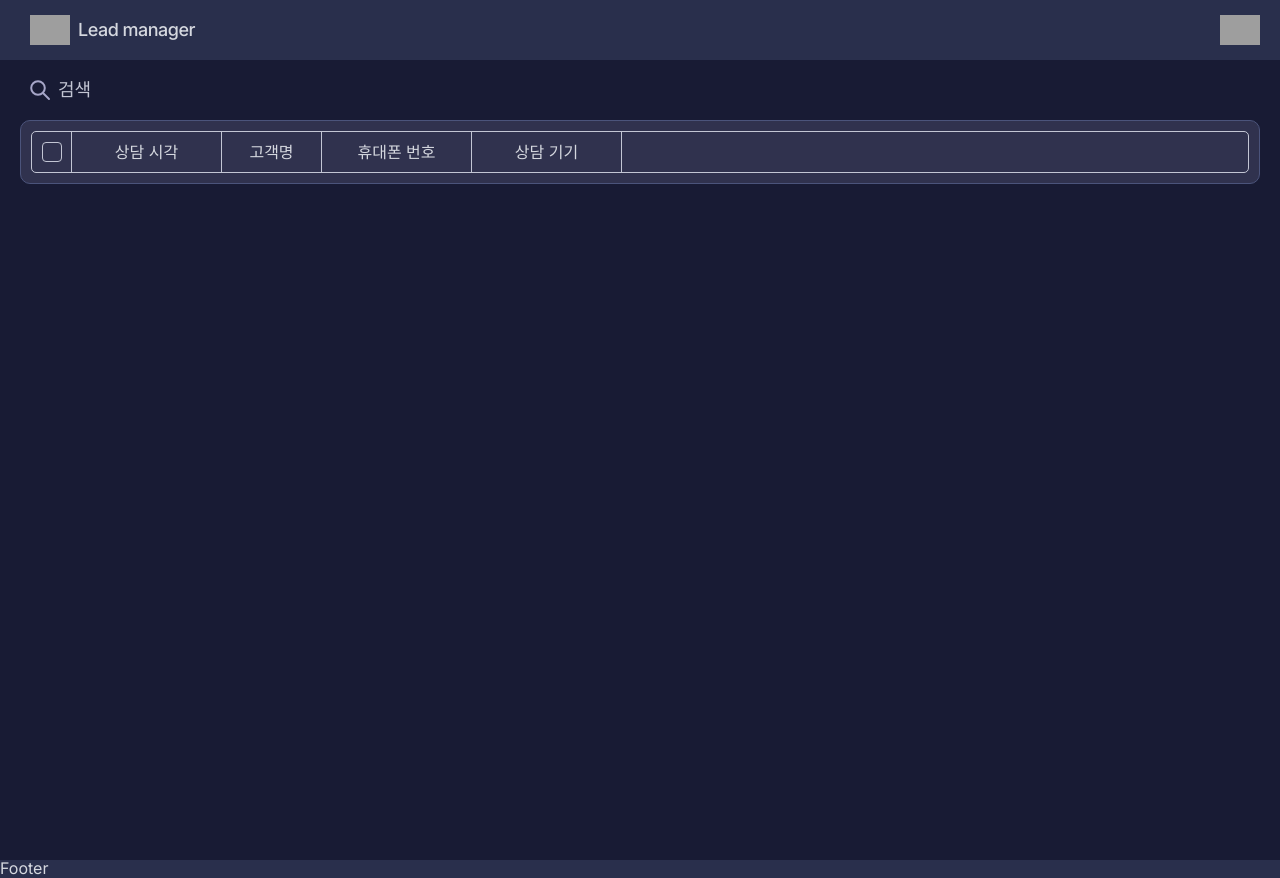
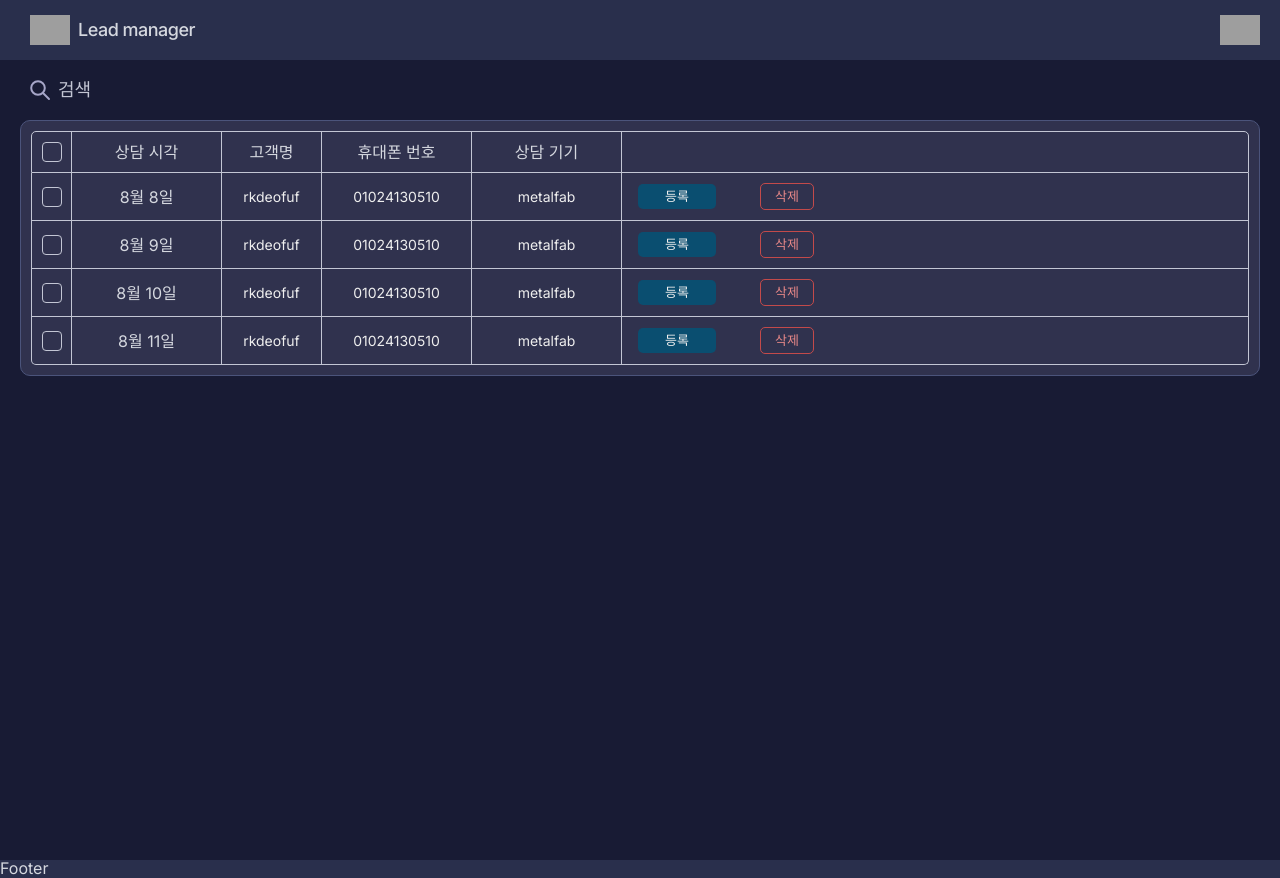
Before and after one commit to kangdaelyeol/originalshq, a React (Vite) app: page /xtool-lead-manager in a window 1280 px wide. Built offline with nearby package versions, Linux system fonts and the light colour scheme; grey boxes are pictures that could not be loaded.

Commit message:
Feat: add main-table rows

```diff
--- a/src/screens/xtool-lead-manager/components/main.tsx
+++ b/src/screens/xtool-lead-manager/components/main.tsx
@@ -6,13 +6,27 @@ import { useOutsideClick } from '../hooks/use-outside-click'
 
 const DayMill = 1000 * 60 * 60 * 24
 
-const data = [
+const DEVICE_OPTIONS = ['metalfab', 'f2ultra', 'f2ultrauv', 'p3', 'dtf']
+
+type Row = {
+  id: number
+  fn: string
+  ph: string
+  device: string
+  createdAt: number
+  registered: boolean
+  registering: boolean
+}
+
+const initialData: Row[] = [
   {
     id: 1,
     fn: 'rkdeofuf',
     ph: '01024130510',
     device: 'metalfab',
     createdAt: Date.now(),
+    registered: false,
+    registering: false,
   },
   {
     id: 2,
@@ -20,6 +34,8 @@ const data = [
     ph: '01024130510',
     device: 'metalfab',
     createdAt: Date.now() + DayMill,
+    registered: false,
+    registering: false,
   },
   {
     id: 3,
@@ -27,6 +43,8 @@ const data = [
     ph: '01024130510',
     device: 'metalfab',
     createdAt: Date.now() + DayMill * 2,
+    registered: false,
+    registering: false,
   },
   {
     id: 4,
@@ -34,14 +52,29 @@ const data = [
     ph: '01024130510',
     device: 'metalfab',
     createdAt: Date.now() + DayMill * 3,
+    registered: false,
+    registering: false,
   },
 ]
+
+type EditingCell = {
+  rowId: number
+  field: 'fn' | 'ph'
+} | null
+
+async function registerCustomerCAPI(row: Row): Promise<{ success: boolean }> {
+  await new Promise((resolve) => setTimeout(resolve, 800))
+  return { success: true }
+}
 
 export const Main = () => {
   const [searchActive, setSearchActive] = useState(false)
   const [searchValue, setSearchValue] = useState('')
   const [allChecked, setAllChecked] = useState(false)
+  const [rows, setRows] = useState<Row[]>(initialData)
+  const [editingCell, setEditingCell] = useState<EditingCell>(null)
   const searchRef = useRef<HTMLDivElement>(null)
+
   useOutsideClick(searchRef, () => {
     if (searchValue) return
     setSearchActive(false)
@@ -56,6 +89,62 @@ export const Main = () => {
 
   const toggleAllChecked = () => {
     setAllChecked((prev) => !prev)
+  }
+
+  const startEditing = (rowId: number, field: 'fn' | 'ph') => {
+    setEditingCell({ rowId, field })
+  }
+
+  const updateCellValue = (
+    rowId: number,
+    field: 'fn' | 'ph',
+    value: string,
+  ) => {
+    setRows((prev) =>
+      prev.map((row) => (row.id === rowId ? { ...row, [field]: value } : row)),
+    )
+  }
+
+  const stopEditing = () => {
+    setEditingCell(null)
+  }
+
+  const updateDevice = (rowId: number, device: string) => {
+    setRows((prev) =>
+      prev.map((row) => (row.id === rowId ? { ...row, device } : row)),
+    )
+  }
+
+  const deleteRow = (rowId: number) => {
+    setRows((prev) => prev.filter((row) => row.id !== rowId))
+  }
+
+  const registerRow = async (rowId: number) => {
+    setRows((prev) =>
+      prev.map((row) =>
+        row.id === rowId ? { ...row, registering: true } : row,
+      ),
+    )
+
+    const target = rows.find((row) => row.id === rowId)
+    if (!target) return
+
+    try {
+      const result = await registerCustomerCAPI(target)
+      setRows((prev) =>
+        prev.map((row) =>
+          row.id === rowId
+            ? { ...row, registering: false, registered: result.success }
+            : row,
+        ),
+      )
+    } catch (e) {
+      setRows((prev) =>
+        prev.map((row) =>
+          row.id === rowId ? { ...row, registering: false } : row,
+        ),
+      )
+    }
   }
 
   return (
@@ -90,15 +179,16 @@ export const Main = () => {
             </button>
           )}
         </div>
+
         <div className="table">
           <div className="table_header">
             <div className="item cb">
               <button
                 type="button"
                 role="checkbox"
-                aria-checked={true}
+                aria-checked={allChecked}
                 onClick={toggleAllChecked}
-                className={allChecked ? 'checked' : ''}
+                className={[allChecked ? 'checked' : '', 'check-btn'].join(' ')}
               >
                 {allChecked && (
                   <svg viewBox="0 0 14 14" fill="none">
@@ -120,6 +210,115 @@ export const Main = () => {
             <div className="item ph">휴대폰 번호</div>
             <div className="item device">상담 기기</div>
           </div>
+
+          {rows.map((row) => {
+            const isEditingFn =
+              editingCell?.rowId === row.id && editingCell.field === 'fn'
+            const isEditingPh =
+              editingCell?.rowId === row.id && editingCell.field === 'ph'
+
+            return (
+              <div className="table_row" key={row.id}>
+                <div className="item cb">
+                  <button
+                    type="button"
+                    role="checkbox"
+                    className="check-btn"
+                    aria-checked={false}
+                  />
+                </div>
+
+                <div className="item created">
+                  {new Date(row.createdAt).toLocaleDateString('ko-KR', {
+                    month: 'long',
+                    day: 'numeric',
+                  })}
+                </div>
+
+                <div
+                  className="item fn editable"
+                  onClick={() => !isEditingFn && startEditing(row.id, 'fn')}
+                >
+                  {isEditingFn ? (
+                    <input
+                      autoFocus
+                      value={row.fn}
+                      onChange={(e) =>
+                        updateCellValue(row.id, 'fn', e.target.value)
+                      }
+                      onBlur={stopEditing}
+                      onKeyDown={(e) => {
+                        if (e.key === 'Enter') stopEditing()
+                        if (e.key === 'Escape') stopEditing()
+                      }}
+                    />
+                  ) : (
+                    <span>{row.fn}</span>
+                  )}
+                </div>
+
+                <div
+                  className="item ph editable"
+                  onClick={() => !isEditingPh && startEditing(row.id, 'ph')}
+                >
+                  {isEditingPh ? (
+                    <input
+                      autoFocus
+                      value={row.ph}
+                      onChange={(e) =>
+                        updateCellValue(row.id, 'ph', e.target.value)
+                      }
+                      onBlur={stopEditing}
+                      onKeyDown={(e) => {
+                        if (e.key === 'Enter') stopEditing()
+                        if (e.key === 'Escape') stopEditing()
+                      }}
+                    />
+                  ) : (
+                    <span>{row.ph}</span>
+                  )}
+                </div>
+
+                <div className="item device">
+                  <select
+                    value={row.device}
+                    onChange={(e) => updateDevice(row.id, e.target.value)}
+                  >
+                    {DEVICE_OPTIONS.map((option) => (
+                      <option key={option} value={option}>
+                        {option}
+                      </option>
+                    ))}
+                  </select>
+                </div>
+
+                <div className="item register">
+                  {row.registered ? (
+                    <span className="badge done">등록완료</span>
+                  ) : (
+                    <button
+                      type="button"
+                      className="register-btn"
+                      disabled={row.registering}
+                      onClick={() => registerRow(row.id)}
+                    >
+                      {row.registering ? '등록 중...' : '등록'}
+                    </button>
+                  )}
+                </div>
+
+                <div className="item delete">
+                  <button
+                    type="button"
+                    className="delete-btn"
+                    onClick={() => deleteRow(row.id)}
+                  >
+                    삭제
+                  </button>
+                </div>
+              </div>
+            )
+          })}
         </div>
       </div>
     </div>
--- a/src/screens/xtool-lead-manager/styles/main.scss
+++ b/src/screens/xtool-lead-manager/styles/main.scss
@@ -102,7 +102,7 @@
     .table_header {
       display: flex;
       border: 1px solid #c3c6d4;
-      border-radius: 5px;
+      border-radius: 5px 5px 0 0;
       overflow: hidden;
     }
 
@@ -112,7 +112,7 @@
       align-items: center;
       justify-content: center;
       padding: 10px 0;
-      button {
+      button.check-btn {
         all: unset;
         cursor: pointer;
         width: 18px;
@@ -161,6 +161,109 @@
       border-left: none;
       border-right: 1px solid #c3c6d4;
     }
+
+    .table_row {
+      display: flex;
+      border-left: 1px solid #c3c6d4;
+      border-right: 1px solid #c3c6d4;
+      border-bottom: 1px solid #c3c6d4;
+      &:last-child {
+        border-bottom-left-radius: 5px;
+        border-bottom-right-radius: 5px;
+      }
+    }
+
+    .item.editable {
+      cursor: pointer;
+      &:hover {
+        background-color: rgba(255, 255, 255, 0.05);
+      }
+      input {
+        all: unset;
+        box-sizing: border-box;
+        width: 90%;
+        padding: 4px 6px;
+        background-color: #229ad638;
+        border: 1px solid #229ad6;
+        border-radius: 4px;
+        color: #eeeeee;
+        font-size: 14px;
+        text-align: center;
+      }
+      span {
+        color: #eeeeee;
+        font-size: 14px;
+      }
+    }
+
+    .item.device {
+      padding: 0;
+      select {
+        all: unset;
+        cursor: pointer;
+        width: 100%;
+        height: 100%;
+        justify-content: center;
+        align-items: center;
+        border-radius: 5px;
+        color: #eeeeee;
+        font-size: 14px;
+        text-align: center;
+        display: flex;
+        &:hover {
+          background-color: rgba(255, 255, 255, 0.05);
+        }
+      }
+    }
+
+    .register,
+    .delete {
+      width: 110px;
+    }
+
+    .register-btn {
+      all: unset;
+      width: 50px;
+      text-align: center;
+      cursor: pointer;
+      padding: 6px 14px;
+      background-color: #0a4e70;
+      border-radius: 5px;
+      color: #eeeeee;
+      font-size: 13px;
+      transition: all 0.1s ease;
+      &:hover:not(:disabled) {
+        background-color: #0e6895;
+      }
+      &:disabled {
+        cursor: not-allowed;
+        opacity: 0.6;
+      }
+    }
+
+    .badge.done {
+      width: 50px;
+      text-align: center;
+      padding: 6px 14px;
+      background-color: #1a5c3a;
+      border-radius: 5px;
+      color: #6fdb9b;
+      font-size: 13px;
+      font-weight: 500;
+    }
+
+    .delete-btn {
+      all: unset;
+      cursor: pointer;
+      padding: 6px 14px;
+      border: 1px solid #c34a4a;
+      border-radius: 5px;
+      color: #e88888;
+      font-size: 13px;
+      &:hover {
+        background-color: #c34a4a22;
+      }
+    }
   }
 }
 
```
